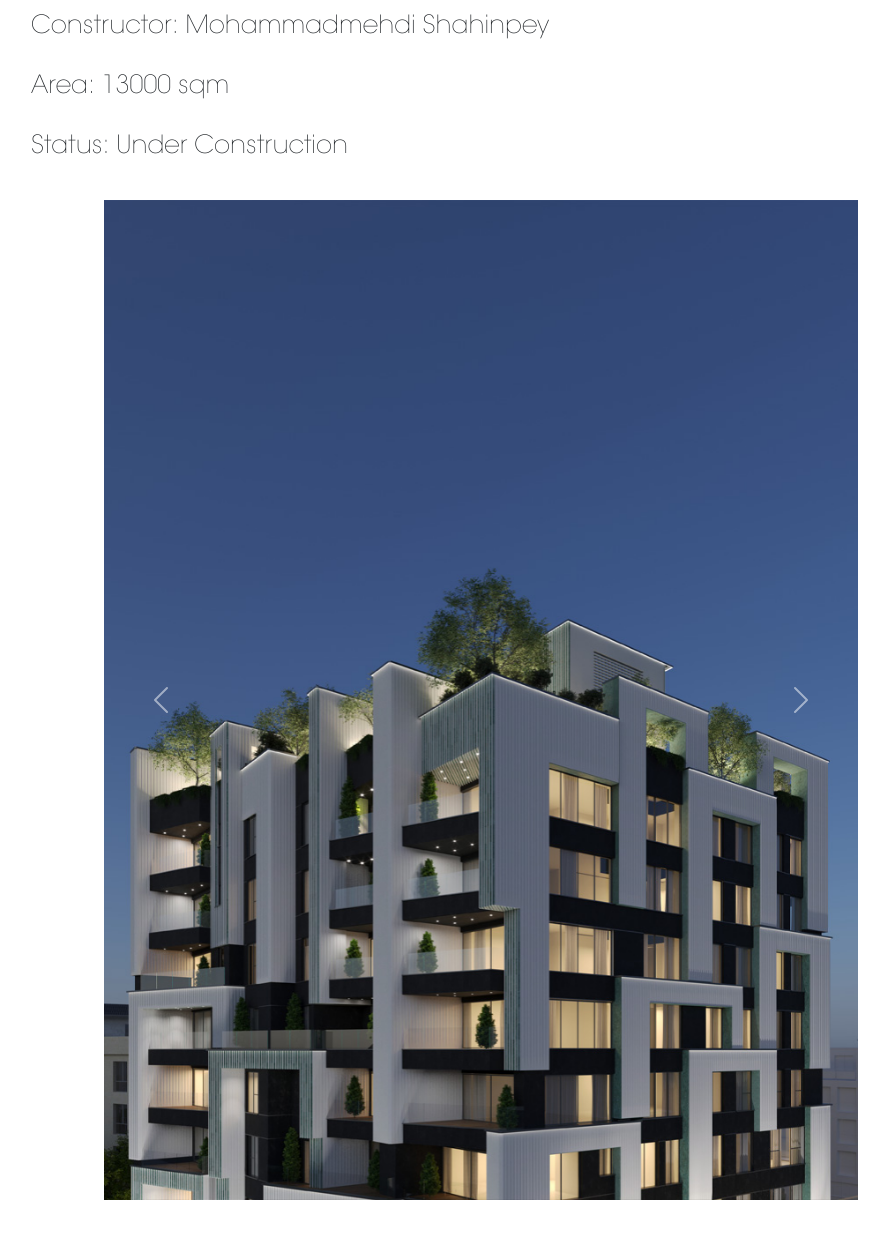
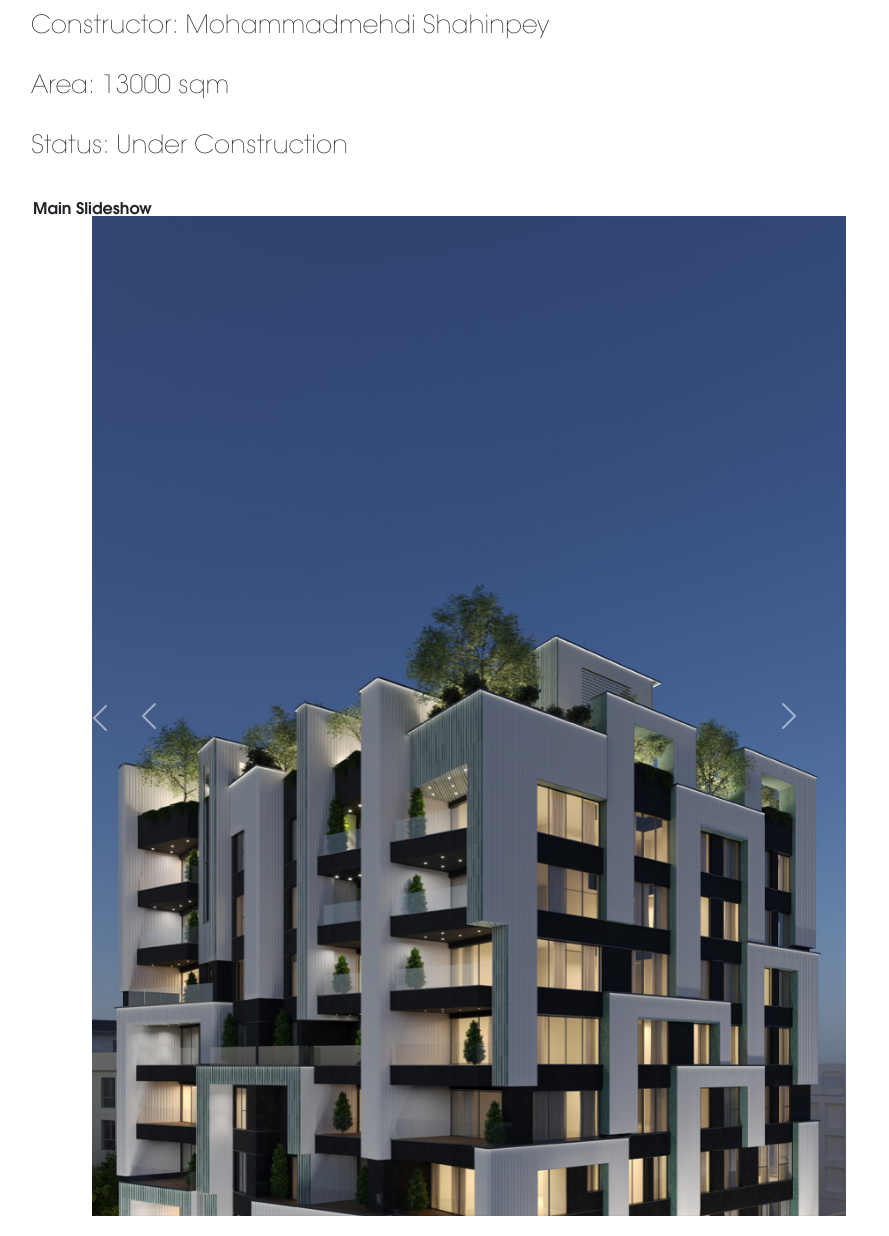
Before and after one commit to ifTeam/FardadArchitects, a Django app: page /projects/1-Gardenia/ in a window 1280 px wide. Shown: the part 1503-2739 px from the top of the page, without its empty margins (147-1036 px from the left). Before the commit the page ends 2703 px from the top, so only its background shows below. Run offline with Django 4.2, Linux system fonts and the light colour scheme; some libraries are stand-ins or nearby versions.

Commit message:
added multi slide show problem

```diff
--- a/projects/views.py
+++ b/projects/views.py
@@ -49,9 +49,8 @@ def projects_view(request):
     return render(request, "projects/projects.html", {"projects": projects})
 
 
-
 def project_detail_view(request, project_id):
-    """ Display a single project's details """
+    """ Display a single project's details with multiple galleries """
     project_dir = os.path.join(settings.BASE_DIR, "static", "images", "projects", project_id)
     info_path = os.path.join(project_dir, "info.txt")
 
@@ -69,20 +68,34 @@ def project_detail_view(request, project_id):
                 project_info["status"] = line.strip()
 
     # Check if images exist, fallback to main.jpg if not found
-    day_image_path = os.path.join(project_dir, "day.jpg")
-    night_image_path = os.path.join(project_dir, "night.jpg")
     main_image = f"images/projects/{project_id}/main.jpg"
-
-    day_image = main_image if not os.path.exists(day_image_path) else f"images/projects/{project_id}/day.jpg"
-    night_image = main_image if not os.path.exists(night_image_path) else f"images/projects/{project_id}/night.jpg"
+    day_image = main_image if not os.path.exists(os.path.join(project_dir, "day.jpg")) else f"images/projects/{project_id}/day.jpg"
+    night_image = main_image if not os.path.exists(os.path.join(project_dir, "night.jpg")) else f"images/projects/{project_id}/night.jpg"
 
     # Add the map.svg path
     map_svg = f"images/projects/{project_id}/map.svg"
 
-    # Get all images with numeric prefixes for the slideshow
-    image_files = sorted([
+    # Get main slideshow images (images in root folder)
+    main_slideshow = sorted([
         f for f in os.listdir(project_dir) if f.endswith((".jpg", ".png")) and f[:2].isdigit()
     ])
+
+    # Collect sub-gallery images
+    sub_galleries = {}
+    for folder in sorted(os.listdir(project_dir)):
+        subdir_path = os.path.join(project_dir, folder)
+        if os.path.isdir(subdir_path) and folder.lower().startswith("no"):  # Check if it's a sub-gallery
+            images = sorted([
+                f for f in os.listdir(subdir_path) if f.endswith((".jpg", ".png"))
+            ])
+            if images:
+                sub_galleries[folder] = [f"images/projects/{project_id}/{folder}/{img}" for img in images]
+
+    # Prepare slideshows data
+    slideshows = {
+        "Main Slideshow": [f"images/projects/{project_id}/{img}" for img in main_slideshow]
+    }
+    slideshows.update(sub_galleries)  # Add sub-gallery slideshows
 
     context = {
         "project": {
@@ -97,7 +110,7 @@ def project_detail_view(request, project_id):
             "day_image": day_image,
             "night_image": night_image,
             "map_svg": map_svg,
-            "slideshow_images": [f"images/projects/{project_id}/{img}" for img in image_files],
+            "slideshows": slideshows,
         }
     }
 
--- a/templates/projects/project_detail.html
+++ b/templates/projects/project_detail.html
@@ -77,17 +77,34 @@
           <!-- Slideshow for Additional Images -->
           <div id="slideshow" class="carousel slide" data-bs-ride="carousel">
             <div class="carousel-inner">
-              {% for image in project.slideshow_images %}
-              <div
-                class="carousel-item {% if forloop.first %}active{% endif %}"
-              >
-                <img
-                  src="{% static image %}"
-                  class="d-block w-100"
-                  alt="Project Image"
-                />
+              {% for gallery, images in project.slideshows.items %}
+              <div class="row">
+                <h1>{{ gallery }}</h1>
+
+                <div class="box">
+                      <div id="slideshow-{{ forloop.counter }}" class="carousel slide" data-bs-ride="carousel">
+                          <div class="carousel-inner">
+                              {% for image in images %}
+                              <div class="carousel-item {% if forloop.first %}active{% endif %}">
+                                  <img src="{% static image %}" class="d-block w-100" alt="Project Image">
+                              </div>
+                              {% endfor %}
+                          </div>
+
+                          <button class="carousel-control-prev" type="button" data-bs-target="#slideshow-{{ forloop.counter }}" data-bs-slide="prev">
+                              <span class="carousel-control-prev-icon" aria-hidden="true"></span>
+                              <span class="visually-hidden">Previous</span>
+                          </button>
+
+                          <button class="carousel-control-next" type="button" data-bs-target="#slideshow-{{ forloop.counter }}" data-bs-slide="next">
+                              <span class="carousel-control-next-icon" aria-hidden="true"></span>
+                              <span class="visually-hidden">Next</span>
+                          </button>
+                      </div>
+                  </div>
               </div>
               {% endfor %}
+
             </div>
 
             <!-- Previous & Next Buttons -->
@@ -120,6 +137,8 @@
         </div>
       </div>
     </div>
+
+
     <script>
         $(document).ready(function(){
             function fadeEffect() {
```
